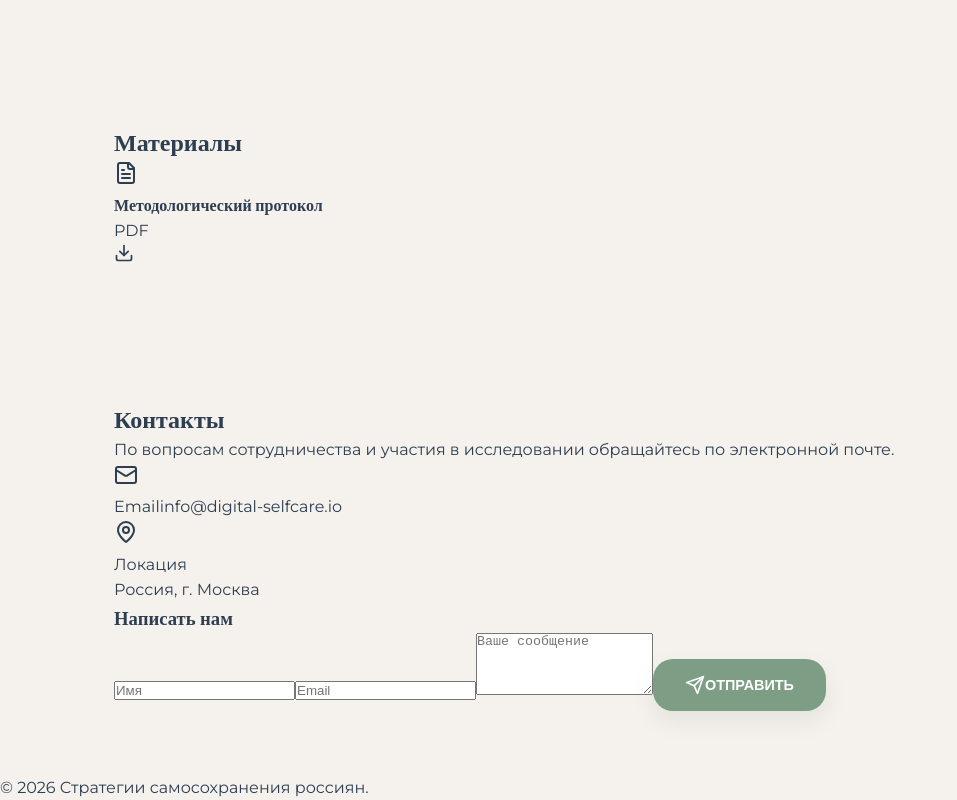
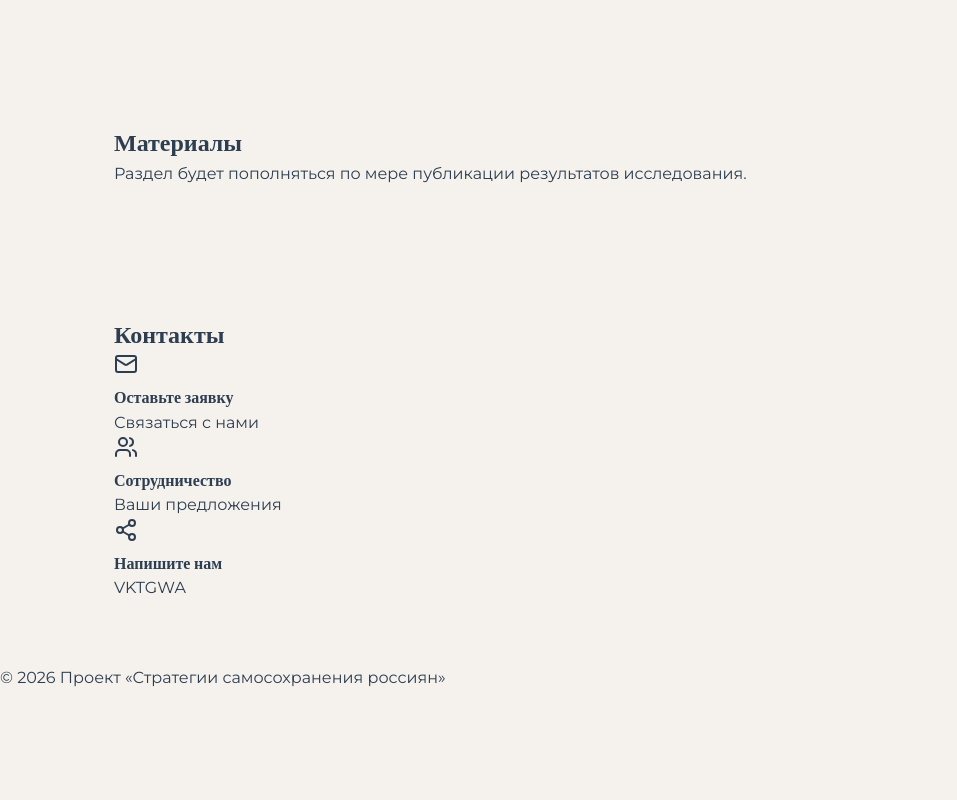
Before and after one commit to digital-selfcare/digital-selfcare.github.io, a React (Vite) app: page / in a window 1280 px wide. Shown: the part 1719-2519 px from the top of the page, without its empty margins (0-957 px from the left). After the commit the page ends 2409 px from the top, so only its background shows below. Built offline with nearby package versions, Linux system fonts and the light colour scheme; a web font is replaced by a local one.

Commit message:
Cleanup: Removed form, location, and file. Redesigned Contacts

```diff
--- a/src/App.jsx
+++ b/src/App.jsx
@@ -3,8 +3,8 @@ import { motion } from 'framer-motion';
 import {
   Users, FileText, Download,
   Database, Info, Calendar, BookOpen,
-  Mail, MapPin, Send, ArrowRight,
-  Sparkles, Bell, Lightbulb, Zap
+  Mail, MessageCircle, Send,
+  Sparkles, Bell, Lightbulb, Zap, Share2
 } from 'lucide-react';
 import { content } from './content';
 
@@ -72,7 +72,7 @@ function App() {
         </div>
       </section>
 
-      {/* News - USING CUSTOM CSS CLASSES FOR STABILITY */}
+      {/* News Grid */}
       <section id="events" className="py-24 bg-beige/5">
         <div className="container">
           <div className="mb-16">
@@ -94,7 +94,6 @@ function App() {
               </div>
             ))}
 
-            {/* Archive link */}
             <div className="news-card-custom" style={{ background: 'rgba(255,255,255,0.4)', borderStyle: 'dashed' }}>
               <div className="card-icon" style={{ color: '#ccc' }}><Calendar size={32} /></div>
               <h3 style={{ color: '#ccc' }}>АРХИВ СОБЫТИЙ</h3>
@@ -125,84 +124,66 @@ function App() {
         </div>
       </section>
 
-      {/* Materials */}
+      {/* Materials (File removed) */}
       <section id="materials" className="py-24 bg-sage/5">
-        <div className="container max-w-4xl">
-          <div className="text-center mb-16">
-            <h2 className="text-4xl font-playfair font-bold mb-4">{content.materials.title}</h2>
-            <div className="w-16 h-1 bg-powdery rounded-full mx-auto" />
-          </div>
-          <div className="grid gap-4">
-            {content.materials.items.map((item, i) => (
-              <a key={i} href={item.link} className="bg-white p-6 rounded-3xl shadow-sm flex justify-between items-center hover:scale-[1.01] transition-transform">
-                <div className="flex items-center gap-6">
-                  <div className="w-12 h-12 rounded-2xl bg-powdery/10 text-powdery flex items-center justify-center">
-                    <FileText size={24} />
-                  </div>
-                  <div className="text-left">
-                    <h4 className="font-bold text-lg">{item.title}</h4>
-                    <span className="text-[10px] text-text-light uppercase tracking-widest">{item.type}</span>
-                  </div>
-                </div>
-                <Download size={20} className="text-gray-200" />
-              </a>
-            ))}
+        <div className="container max-w-4xl text-center">
+          <h2 className="text-4xl font-playfair font-bold mb-4">{content.materials.title}</h2>
+          <div className="w-16 h-1 bg-powdery rounded-full mx-auto mb-10" />
+          <div className="bg-white/50 p-12 rounded-3xl border-2 border-dashed border-gray-200">
+             <p className="text-gray-400 italic">{content.materials.description}</p>
           </div>
         </div>
       </section>
 
-      {/* Contacts - FIXED LAYOUT */}
+      {/* Contacts - NEW GRID STYLE FROM REFERENCE */}
       <section id="contacts" className="py-32 bg-white">
         <div className="container">
-          <div className="grid lg:grid-cols-2 gap-24">
-            <div className="space-y-12">
+          <h2 className="text-4xl font-playfair font-bold mb-16 text-center">Контакты</h2>
+
+          <div className="grid md:grid-cols-2 lg:grid-cols-3 gap-12 max-w-5xl mx-auto">
+            {/* Contact Method 1 */}
+            <div className="flex items-center gap-6">
+              <div className="w-16 h-16 rounded-full border border-gray-100 flex items-center justify-center text-sage shadow-sm shrink-0">
+                <Mail size={24} />
+              </div>
               <div>
-                <h2 className="text-5xl font-playfair font-bold mb-8">Контакты</h2>
-                <p className="text-xl text-text-light leading-relaxed">
-                  {content.contacts.description}
-                </p>
-              </div>
-              <div className="space-y-8">
-                <div className="flex items-center gap-6">
-                  <div className="w-14 h-14 rounded-2xl bg-sage text-white flex items-center justify-center">
-                    <Mail size={24} />
-                  </div>
-                  <div>
-                    <span className="block text-[10px] uppercase font-bold text-text-light tracking-widest mb-1">Email</span>
-                    <a href={`mailto:${content.contacts.email}`} className="text-xl font-bold hover:text-sage">{content.contacts.email}</a>
-                  </div>
-                </div>
-                <div className="flex items-center gap-6">
-                  <div className="w-14 h-14 rounded-2xl bg-powdery text-white flex items-center justify-center">
-                    <MapPin size={24} />
-                  </div>
-                  <div>
-                    <span className="block text-[10px] uppercase font-bold text-text-light tracking-widest mb-1">Локация</span>
-                    <p className="text-xl font-bold">{content.contacts.address}</p>
-                  </div>
-                </div>
+                <h4 className="font-bold text-sm text-text mb-1 uppercase tracking-wider">Оставьте заявку</h4>
+                <a href={`mailto:${content.contacts.email}`} className="text-sage font-bold text-sm">Связаться с нами</a>
               </div>
             </div>
 
-            <div className="bg-beige/10 p-10 rounded-[40px] border border-beige/20">
-              <h3 className="text-2xl font-playfair font-bold mb-8">Написать нам</h3>
-              <form className="space-y-6">
-                <input type="text" placeholder="Имя" className="w-full px-6 py-4 rounded-2xl bg-white border border-gray-100" />
-                <input type="email" placeholder="Email" className="w-full px-6 py-4 rounded-2xl bg-white border border-gray-100" />
-                <textarea placeholder="Ваше сообщение" rows="4" className="w-full px-6 py-4 rounded-2xl bg-white border border-gray-100 resize-none" />
-                <button type="button" className="btn w-full py-5 rounded-2xl flex items-center justify-center gap-3">
-                  <Send size={20} />
-                  <span>ОТПРАВИТЬ</span>
-                </button>
-              </form>
+            {/* Contact Method 2 */}
+            <div className="flex items-center gap-6">
+              <div className="w-16 h-16 rounded-full border border-gray-100 flex items-center justify-center text-powdery shadow-sm shrink-0">
+                <Users size={24} />
+              </div>
+              <div>
+                <h4 className="font-bold text-sm text-text mb-1 uppercase tracking-wider">Сотрудничество</h4>
+                <a href="#" className="text-sage font-bold text-sm">Ваши предложения</a>
+              </div>
+            </div>
+
+            {/* Social Media Column */}
+            <div className="flex items-center gap-6">
+              <div className="w-16 h-16 rounded-full border border-gray-100 flex items-center justify-center text-blue-400 shadow-sm shrink-0">
+                <Share2 size={24} />
+              </div>
+              <div>
+                <h4 className="font-bold text-sm text-text mb-2 uppercase tracking-wider">Напишите нам</h4>
+                <div className="flex gap-2">
+                  <a href="#" className="w-8 h-8 rounded-lg bg-blue-500 text-white flex items-center justify-center text-xs font-bold">VK</a>
+                  <a href="#" className="w-8 h-8 rounded-lg bg-blue-400 text-white flex items-center justify-center text-xs font-bold">TG</a>
+                  <a href="#" className="w-8 h-8 rounded-lg bg-green-500 text-white flex items-center justify-center text-xs font-bold">WA</a>
+                </div>
+              </div>
             </div>
           </div>
         </div>
       </section>
 
-      <footer className="py-12 border-t border-gray-100 text-center">
-        <p className="text-[10px] uppercase tracking-widest text-text-light">
-          © 2026 Стратегии самосохранения россиян.
+      <footer className="py-12 border-t border-gray-50 text-center">
+        <p className="text-[10px] uppercase tracking-[0.3em] text-gray-300">
+          © 2026 Проект «Стратегии самосохранения россиян»
         </p>
       </footer>
     </div>
--- a/src/content.js
+++ b/src/content.js
@@ -47,18 +47,24 @@ export const content = {
   materials: {
     title: "Материалы",
     description: "Раздел будет пополняться по мере публикации результатов исследования.",
-    items: [
-      {
-        title: "Методологический протокол",
-        type: "PDF",
-        link: "#"
-      }
-    ]
+    items: [] // Empty list as requested (remove file)
   },
   contacts: {
     title: "Контакты",
     email: "info@digital-selfcare.io",
-    address: "Россия, г. Москва",
-    description: "По вопросам сотрудничества и участия в исследовании обращайтесь по электронной почте."
+    methods: [
+      {
+        id: 1,
+        title: "Свяжитесь с нами",
+        value: "Написать письмо",
+        link: "mailto:info@digital-selfcare.io"
+      },
+      {
+        id: 2,
+        title: "Сотрудничество",
+        value: "Предложения",
+        link: "#"
+      }
+    ]
   }
 };
```
